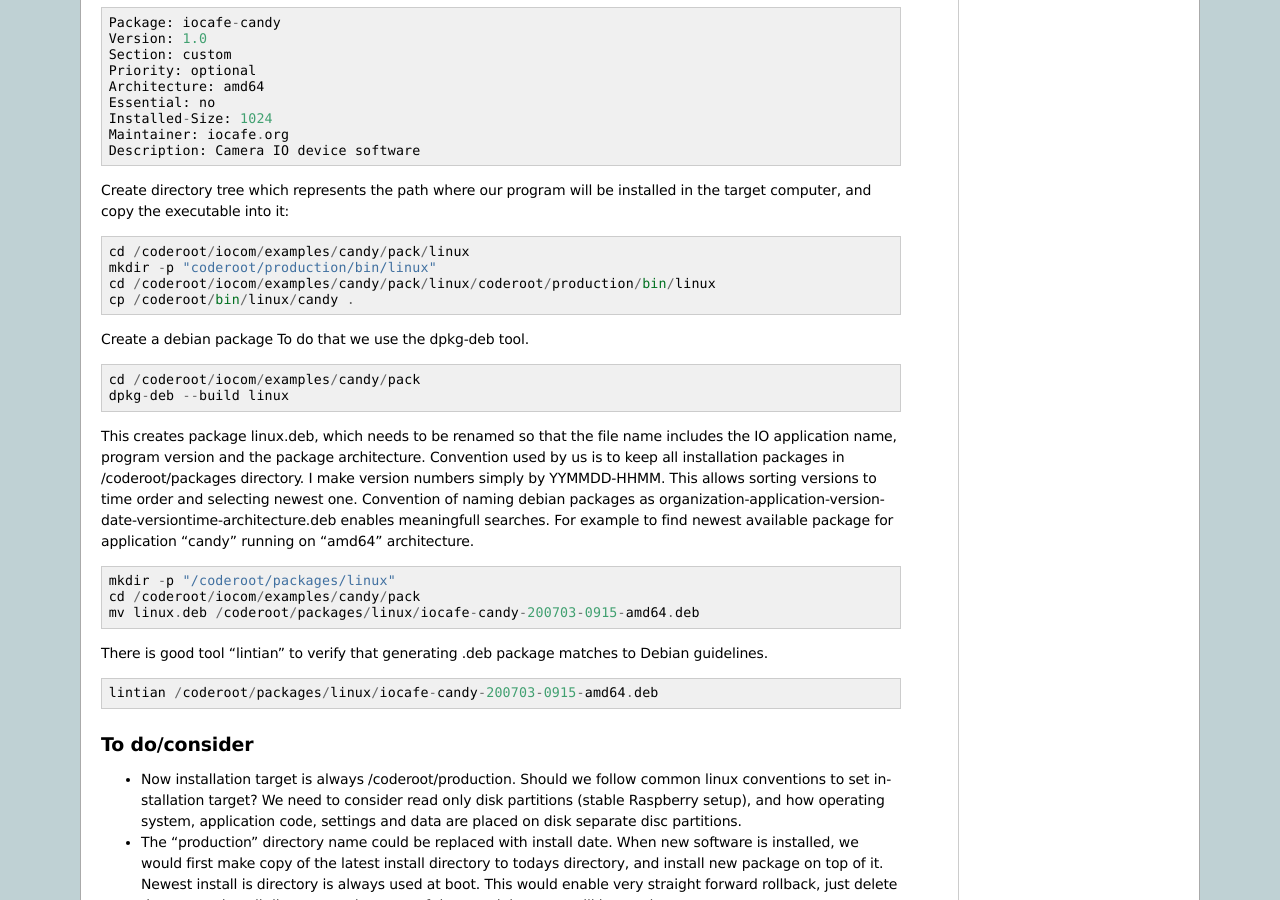
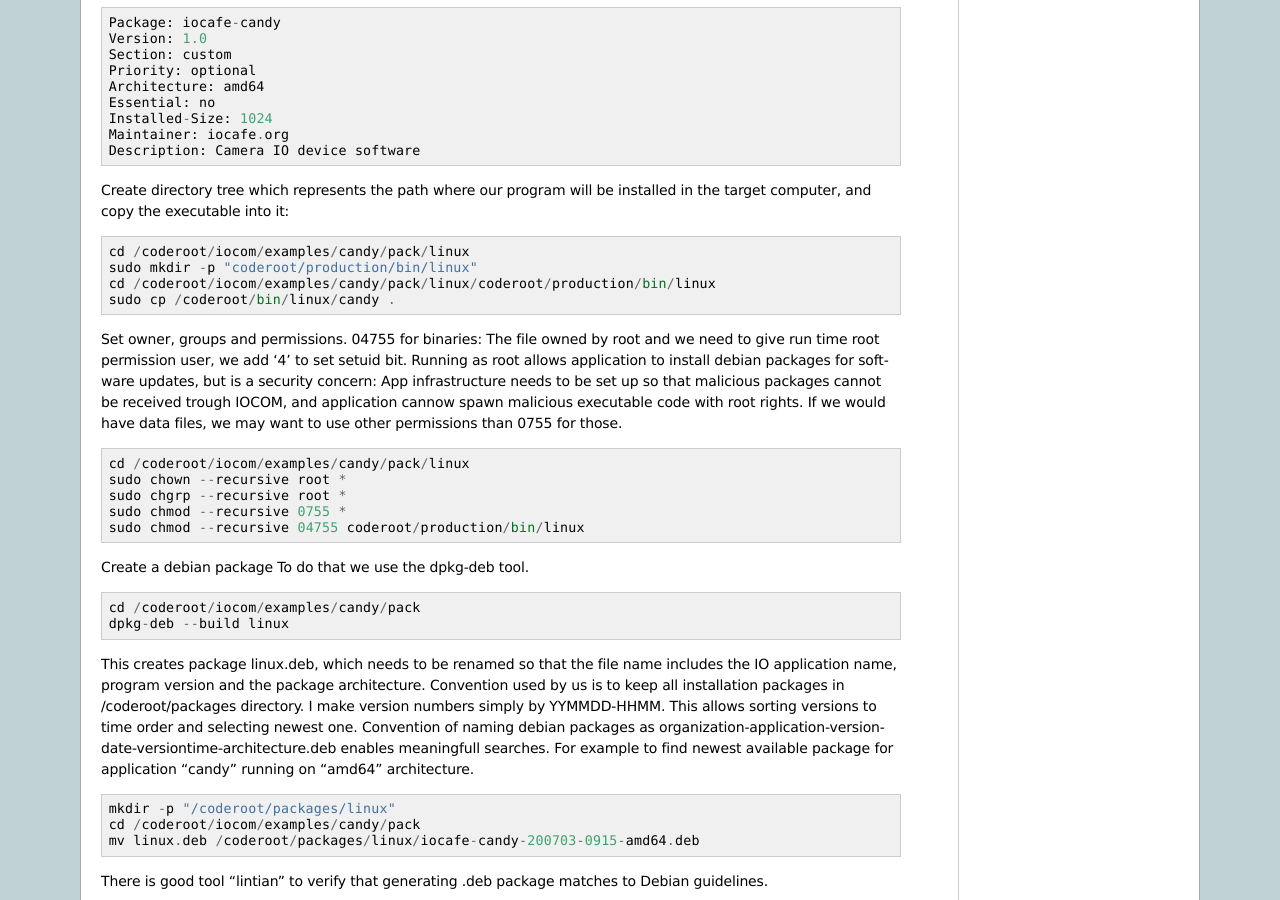
Before and after one commit to iocafe/iocafe-doc, a Sphinx documentation site: the page built from source/infra/installation_packages/200702-linux-installation-packages.rst, in a window 1280 px wide and 900 px high, scrolled down 526 px. Built offline with Sphinx 7.4.7, drawn with Linux system fonts in a browser that asks for light colours.

Commit message:
Infra: Attributes for debian install packets

```diff
--- a/source/infra/installation_packages/200702-linux-installation-packages.rst
+++ b/source/infra/installation_packages/200702-linux-installation-packages.rst
@@ -49,10 +49,24 @@ and copy the executable into it:
 ::
 
    cd /coderoot/iocom/examples/candy/pack/linux
-   mkdir -p "coderoot/production/bin/linux"
+   sudo mkdir -p "coderoot/production/bin/linux"
    cd /coderoot/iocom/examples/candy/pack/linux/coderoot/production/bin/linux
-   cp /coderoot/bin/linux/candy .
+   sudo cp /coderoot/bin/linux/candy .
 
+Set owner, groups and permissions.
+04755 for binaries: The file owned by root and we need to give run time root permission user,
+we add '4' to set setuid bit. Running as root allows application to install debian packages
+for software updates, but is a security concern: App infrastructure needs to be set up so
+that malicious packages cannot be received trough IOCOM, and application cannow spawn malicious
+executable code with root rights.
+If we would have data files, we may want to use other permissions than 0755 for those.
+::
+
+   cd /coderoot/iocom/examples/candy/pack/linux
+   sudo chown --recursive root *
+   sudo chgrp --recursive root *
+   sudo chmod --recursive 0755 *
+   sudo chmod --recursive 04755 coderoot/production/bin/linux
 
 Create a debian package
 To do that we use the dpkg-deb tool.
```
